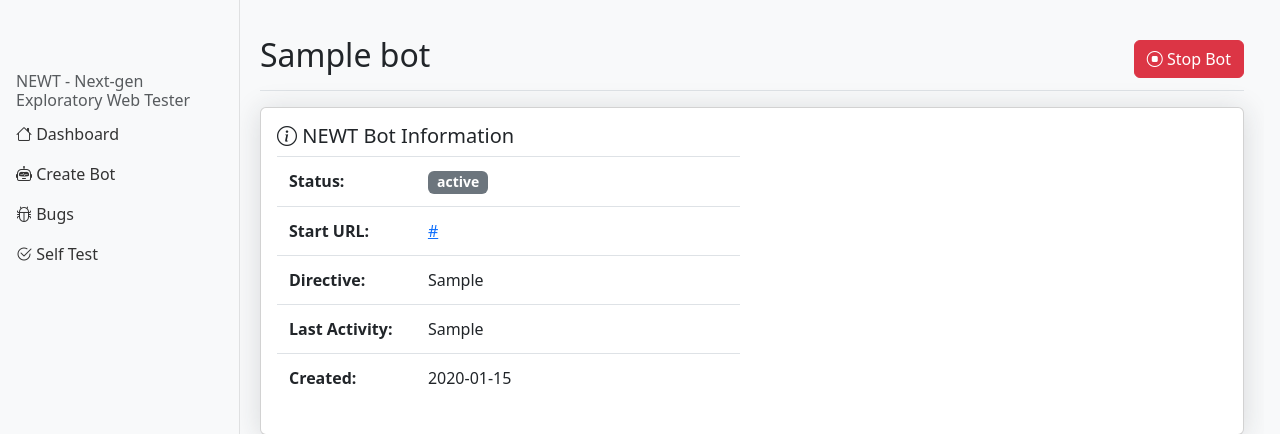
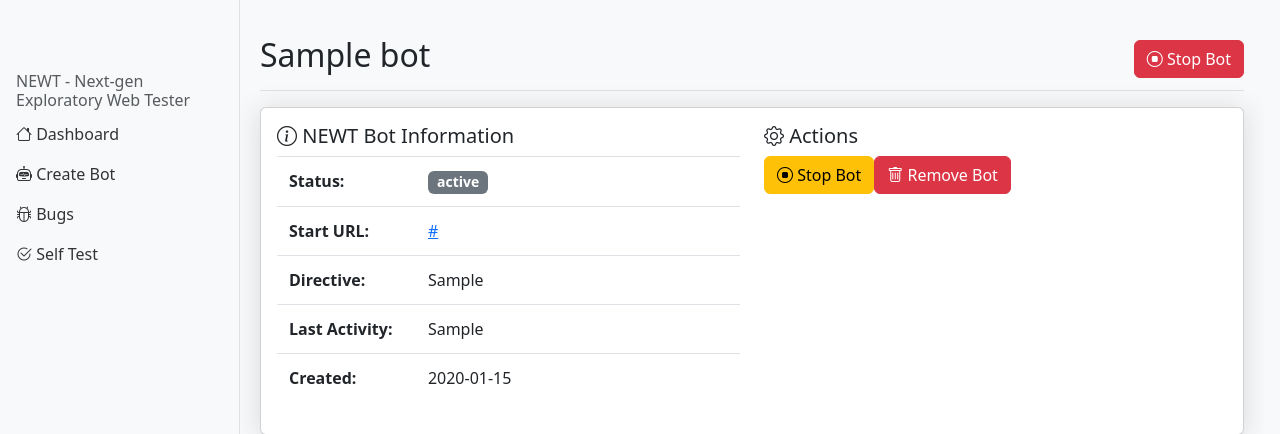
Before and after one commit to dmsweetser/NextgenExploratoryWebTester, a Flask app: page /bot/1 in a window 1280 px wide. Shown: the top 434 px of the page. Run offline with Flask 3, Linux system fonts and the light colour scheme; tables that the repository leaves empty hold one stand-in row (values such as "Sample post").

Commit message:
Fixes for bot removal

```diff
--- a/app.py
+++ b/app.py
@@ -1,3 +1,4 @@
+from datetime import datetime
 import os
 import sqlite3
 import logging
@@ -61,7 +62,9 @@ def create_bot():
             html_simplifier=html_simplifier,
             screenshot_capturer=screenshot_capturer,
             llm_factory=LLMFactory(),
-            logger=logger
+            logger=logger,
+            steps_taken=[],
+            known_bug_summaries=[]
         )
         bot_thread.start()
         bot_manager.add_bot(bot_thread)
@@ -108,6 +111,38 @@ def stop_bot(bot_id):
     bot_manager.stop_bot(bot_id)
     db.update_bot_status(bot_id, 'stopped')
     return redirect(url_for('bot', bot_id=bot_id))
+
+@app.route('/restart/<int:bot_id>', methods=['POST'])
+def restart_bot(bot_id):
+    bot = db.get_bot(bot_id)
+    if not bot:
+        return redirect(url_for('index'))
+
+    bot_thread = BotThread(
+        bot_id=bot[0],
+        start_url=bot[2],
+        directive=bot[3],
+        db=db,
+        bot_manager=bot_manager,
+        bug_reporter=bug_reporter,
+        html_simplifier=html_simplifier,
+        screenshot_capturer=screenshot_capturer,
+        llm_factory=LLMFactory(),
+        logger=logger,
+        steps_taken=[],
+        known_bug_summaries=[]
+    )
+    bot_thread.start()
+    bot_manager.add_bot(bot_thread)
+    db.update_bot_status(bot_id, 'running', datetime.now().isoformat())
+
+    return redirect(url_for('bot', bot_id=bot_id))
+
+@app.route('/remove/<int:bot_id>', methods=['POST'])
+def remove_bot(bot_id):
+    bot_manager.stop_bot(bot_id)
+    db.update_bot_status(bot_id, 'removed', datetime.now().isoformat())
+    return redirect(url_for('index'))
 
 @app.route('/self-test', methods=['POST'])
 def run_self_test():
--- a/templates/bot.html
+++ b/templates/bot.html
@@ -46,6 +46,28 @@
                             <td>{{ bot[6] }}</td>
                         </tr>
                     </table>
+                </div>
+                <div class="col-md-6">
+                    <h5><i class="bi bi-gear"></i> Actions</h5>
+                    <div class="btn-group" role="group">
+                        <form action="{{ url_for('stop_bot', bot_id=bot[0]) }}" method="post">
+                            <button type="submit" class="btn btn-warning">
+                                <i class="bi bi-stop-circle"></i> Stop Bot
+                            </button>
+                        </form>
+                        {% if bot[4] == 'stopped' %}
+                        <form action="{{ url_for('restart_bot', bot_id=bot[0]) }}" method="post">
+                            <button type="submit" class="btn btn-success">
+                                <i class="bi bi-play-circle"></i> Restart Bot
+                            </button>
+                        </form>
+                        {% endif %}
+                        <form action="{{ url_for('remove_bot', bot_id=bot[0]) }}" method="post">
+                            <button type="submit" class="btn btn-danger">
+                                <i class="bi bi-trash"></i> Remove Bot
+                            </button>
+                        </form>
+                    </div>
                 </div>
             </div>
         </div>
```
Also changed, not shown: lib/bot_thread.py (+12 -6 lines).
